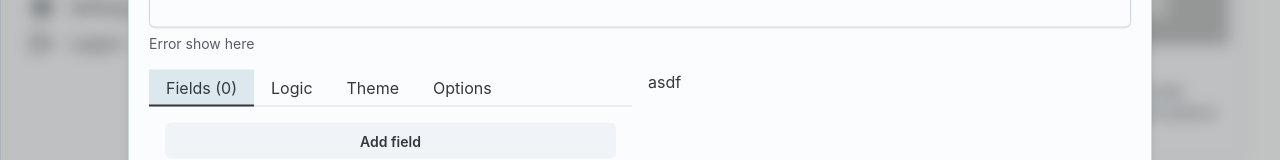
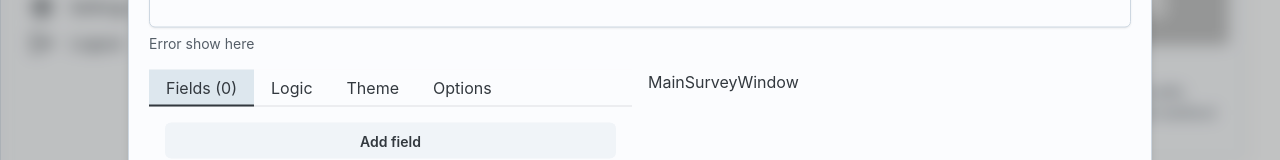
Before and after one commit to Lexpeee/survey-builder, a Next.js app: page /my-forms in a window 1280 px wide. Shown: the part 154-314 px from the top of the page. Built offline with nearby package versions, Linux system fonts and the light colour scheme.

Commit message:
feat(survey): create modal - add questions field

```diff
--- a/src/components/Modal/CreateSurvey.tsx
+++ b/src/components/Modal/CreateSurvey.tsx
@@ -22,6 +22,7 @@ import { v4 as uuid } from 'uuid'
 import FieldsTab from './components/Tabs/FieldsTab'
 import OptionsTab from './components/Tabs/OptionsTab'
 import { SurveyOptions } from './types'
+import MainSurvey from '../Window/MainSurvey'
 
 type CreateSurveyModalProps = {
   isOpen: boolean
@@ -35,7 +36,7 @@ const CreateSurveyModal: FC<CreateSurveyModalProps> = ({
 
   const initialSurveyOptions: SurveyOptions = {
     link: null,
-    isVisible: true
+    isPublished: true
   }
 
   // form states
@@ -46,6 +47,7 @@ const CreateSurveyModal: FC<CreateSurveyModalProps> = ({
     let defaultData = {
       id: uuid(),
       order: fields.length + 1,
+      question: '',
       name: "",
       label: `Field ${fields.length}`,
       type: 'text',
@@ -134,7 +136,12 @@ const CreateSurveyModal: FC<CreateSurveyModalProps> = ({
 
 
             </Grid>
-            <Grid md={6}>asdf</Grid>
+            <Grid md={6}>
+              <MainSurvey
+                fields={fields}
+                options={surveyOptions}
+              />
+            </Grid>
           </Grid>
         </ModalDialog>
       </Modal>
--- a/src/components/Modal/components/Tabs/FieldsTab.tsx
+++ b/src/components/Modal/components/Tabs/FieldsTab.tsx
@@ -11,6 +11,7 @@ import {
   Option,
   Select,
   Switch,
+  Textarea,
   Typography
 } from '@mui/joy'
 import {
@@ -42,7 +43,7 @@ const FieldsTab: FC<FieldsTabProps> = ({
     >
       {sortedFields.map((field, index) => {
         return <Grid  key={index} xs={12}>
-          <Card>
+          <Card orientation="vertical">
             <CardContent
               orientation='horizontal'
               sx={{
@@ -57,12 +58,20 @@ const FieldsTab: FC<FieldsTabProps> = ({
                   size="sm"
                   color="danger"
                   variant="soft"
-                  startDecorator={<TrashIcon/>}
                   onClick={() => onHandleRemove(field?.id)}
-                >Remove</Button>
+                ><TrashIcon size={16}/></Button>
               </ButtonGroup>
             </CardContent>
             <Divider inset='context'/>
+            <CardContent >
+              <FormControl>
+                <FormLabel>Question</FormLabel>
+                <Textarea
+                  minRows={2}
+                  placeholder="Write your question here.."
+                />
+              </FormControl>
+            </CardContent>
             <CardContent orientation="horizontal">
               <FormControl error={false}>
                 <FormLabel>Form name</FormLabel>
--- a/src/components/Modal/types.ts
+++ b/src/components/Modal/types.ts
@@ -1,4 +1,4 @@
 export type SurveyOptions = {
   link: string | null
-  isVisible: boolean
+  isPublished: boolean
 }
--- /dev/null
+++ b/src/components/Window/MainSurvey.tsx
@@ -0,0 +1,24 @@
+import {
+  FC,
+  useEffect,
+  useState,
+  useMemo
+} from 'react'
+
+type MainSurveyProps = {
+  fields: any
+  options: any
+}
+
+const MainSurvey:FC<MainSurveyProps> = (p) => {
+
+  useEffect(()=>{
+    console.log("props", p)
+  }, [p])
+
+  return (
+    <div>MainSurveyWindow</div>
+  )
+}
+
+export default MainSurvey
```
